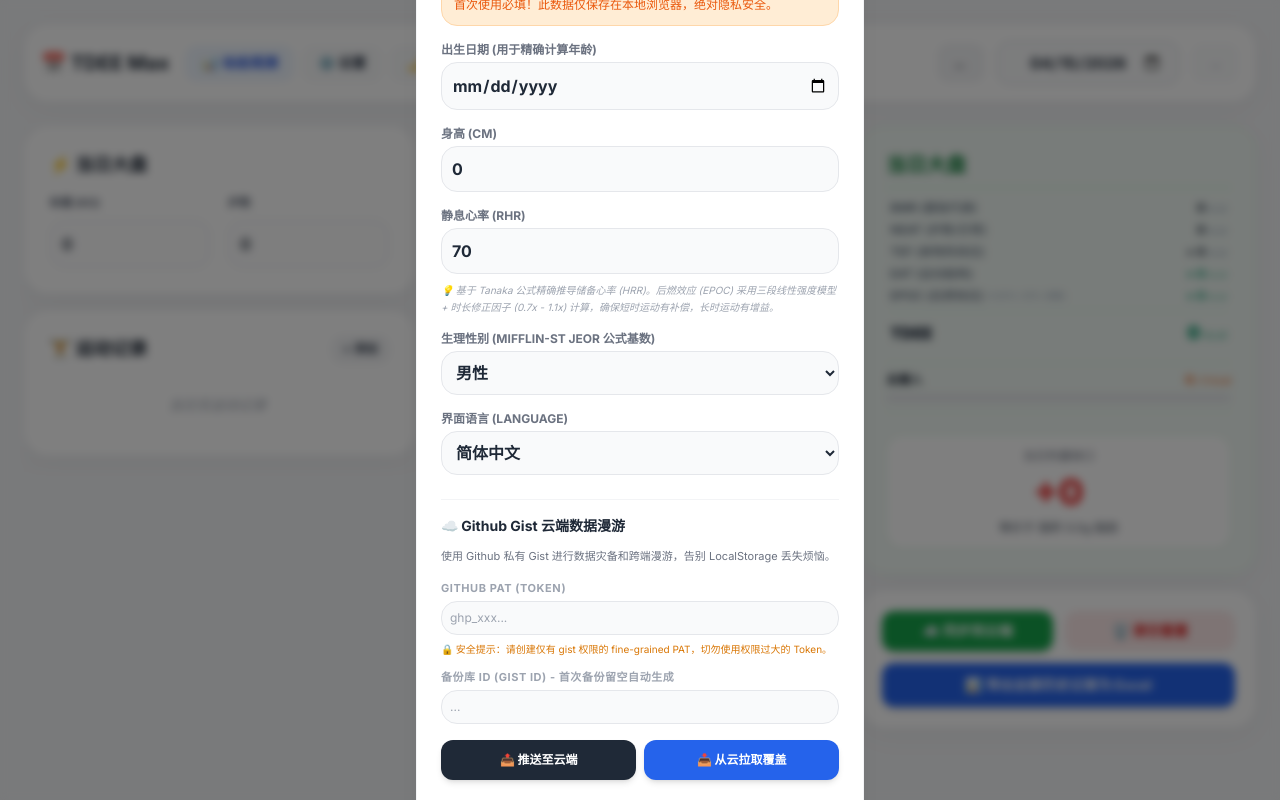
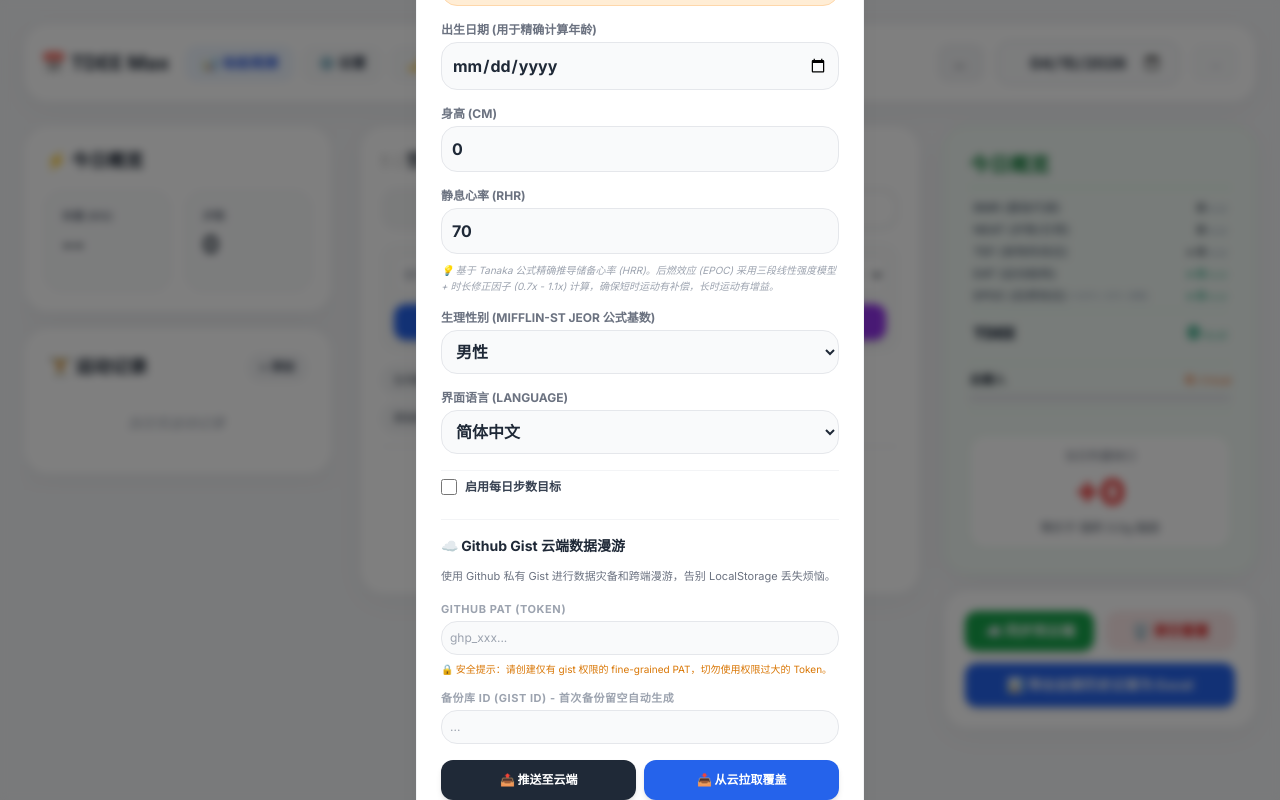
Before and after one commit to DianaChen0518/tdee-max, a Vue app: page / in a window 1280 px wide. Built offline with nearby package versions, Linux system fonts and the light colour scheme.

Commit message:
feat: implement user profile store, core data types, and initial settings UI configuration

```diff
--- a/src/App.vue
+++ b/src/App.vue
@@ -88,7 +88,7 @@ const handleExport = () => {
       <!-- Layout Header -->
       <AppHeader @open-settings="showSettings = true" @open-datavis="showDataVis = true" />
 
-      <main class="grid grid-cols-1 lg:grid-cols-3 gap-4 lg:gap-6 items-start relative">
+      <main class="grid grid-cols-1 lg:grid-cols-[1fr_1.8fr_1fr] gap-4 lg:gap-6 items-start relative">
         <!-- Left Column: Base Stats & Workouts -->
         <div
           class="flex flex-col gap-4 lg:sticky lg:top-6 transition-colors max-h-[100vh] lg:max-h-[calc(100vh-40px)] overflow-y-auto custom-scrollbar pr-1 pb-4"
--- a/src/components/SettingsModal.vue
+++ b/src/components/SettingsModal.vue
@@ -200,6 +200,30 @@ const restoreData = async () => {
             <option value="en-US">{{ t('settings.languages.en') }}</option>
           </select>
         </div>
+
+        <!-- Step Goal Settings -->
+        <div class="pt-2 border-t border-gray-100 dark:border-[#333]">
+          <label class="flex items-center gap-2 cursor-pointer mb-2">
+            <input
+              type="checkbox"
+              v-model="profileStore.userProfile.enableStepGoal"
+              class="w-4 h-4 text-green-600 rounded focus:ring-green-500 bg-gray-50 border-gray-300 dark:bg-[#2c2c2c] dark:border-[#444]"
+            />
+            <span class="text-xs font-bold text-gray-700 dark:text-gray-300">{{
+              t('settings.labels.stepGoalEnable')
+            }}</span>
+          </label>
+          <div v-if="profileStore.userProfile.enableStepGoal">
+            <label class="block text-[10px] font-bold text-gray-500 dark:text-gray-400 mb-1">{{
+              t('settings.labels.stepGoal')
+            }}</label>
+            <input
+              type="number"
+              v-model.number="profileStore.userProfile.stepGoal"
+              class="w-full bg-gray-50 dark:bg-[#2c2c2c] border border-gray-200 dark:border-[#444] rounded-inner p-2.5 text-gray-800 dark:text-white outline-none focus:border-green-500 transition-all font-bold"
+            />
+          </div>
+        </div>
       </div>
 
       <div class="mt-6 border-t border-gray-100 dark:border-[#333] pt-4">
--- a/src/components/features/tdee/BaseStatsModule.vue
+++ b/src/components/features/tdee/BaseStatsModule.vue
@@ -1,38 +1,131 @@
 <script setup lang="ts">
+import { computed, ref, nextTick } from 'vue';
 import { useDailyStore } from '../../../store/useDailyStore';
+import { useProfileStore } from '../../../store/useProfileStore';
 import { useI18n } from 'vue-i18n';
 
 const dailyStore = useDailyStore();
+const profileStore = useProfileStore();
 const { t } = useI18n();
+
+const isEditingWeight = ref(false);
+const isEditingSteps = ref(false);
+const weightInput = ref<HTMLInputElement | null>(null);
+const stepsInput = ref<HTMLInputElement | null>(null);
+
+const editWeight = async () => {
+  isEditingWeight.value = true;
+  await nextTick();
+  weightInput.value?.focus();
+};
+
+const editSteps = async () => {
+  isEditingSteps.value = true;
+  await nextTick();
+  stepsInput.value?.focus();
+};
+
+const previousWeight = computed(() => {
+  const dates = Object.keys(dailyStore.database).sort();
+  const currentIndex = dates.indexOf(dailyStore.selectedDate);
+  if (currentIndex > 0) {
+    for (let i = currentIndex - 1; i >= 0; i--) {
+      const w = dailyStore.database[dates[i]].weight;
+      if (w > 0) return w;
+    }
+  }
+  return null;
+});
+
+const weightDiff = computed(() => {
+  if (previousWeight.value === null || dailyStore.activeDay.weight === 0) return null;
+  return (dailyStore.activeDay.weight - previousWeight.value).toFixed(2);
+});
+
+const stepProgress = computed(() => {
+  const goal = profileStore.userProfile.stepGoal || 6000;
+  return Math.min(100, Math.round((dailyStore.activeDay.steps / goal) * 100));
+});
 </script>
 
 <template>
   <div
-    class="bg-white dark:bg-[#1e1e1e] p-6 rounded-card border border-gray-100 dark:border-[#333] shadow-premium dark:shadow-none shrink-0 transition-colors"
+    class="bg-white dark:bg-[#1e1e1e] p-5 rounded-card border border-gray-100 dark:border-[#333] shadow-premium dark:shadow-none shrink-0 transition-colors"
   >
-    <h2 class="text-lg font-bold mb-4 text-gray-800 dark:text-white">⚡ {{ t('dashboard.title') }}</h2>
+    <h2 class="text-lg font-bold mb-4 text-gray-800 dark:text-white flex items-center gap-2">
+      ⚡ {{ t('dashboard.title') }}
+    </h2>
     <div class="grid grid-cols-2 gap-4">
+      <!-- Weight Card -->
+      <div
+        class="bg-gray-50 dark:bg-[#2c2c2c] rounded-inner p-4 border border-gray-200 dark:border-[#444] transition-all relative group cursor-pointer hover:border-green-500/50 flex flex-col justify-between min-h-[100px]"
+        @click="!isEditingWeight && editWeight()"
+      >
         <div>
-        <label class="block text-xs font-bold text-gray-500 dark:text-gray-400 mb-2 uppercase tracking-tight"
-          >{{ t('dashboard.weight') }} (kg)</label
-        >
+          <div class="text-[11px] font-bold text-gray-500 dark:text-gray-400 mb-2 tracking-wide">
+            {{ t('dashboard.weight') }} (KG)
+          </div>
+          <div v-if="!isEditingWeight" class="text-2xl font-bold text-gray-800 dark:text-white leading-none">
+            {{ dailyStore.activeDay.weight > 0 ? dailyStore.activeDay.weight : '--' }}
+          </div>
+          <div v-else>
             <input
+              ref="weightInput"
               type="number"
               v-model.number="dailyStore.activeDay.weight"
               step="0.1"
-          class="w-full bg-gray-50/50 dark:bg-[#2c2c2c] border border-gray-200 dark:border-[#444] rounded-inner p-3 font-semibold text-gray-800 dark:text-white outline-none focus:border-green-500 focus:ring-4 focus:ring-green-500/10 transition-all font-bold"
+              @blur="isEditingWeight = false"
+              @keyup.enter="isEditingWeight = false"
+              class="w-full bg-transparent border-none text-2xl font-bold text-gray-800 dark:text-white outline-none p-0 focus:ring-0 leading-none h-[24px]"
             />
           </div>
+        </div>
+        <div
+          v-if="weightDiff !== null"
+          class="mt-3 text-[11px] font-bold"
+          :class="Number(weightDiff) <= 0 ? 'text-green-500' : 'text-red-500'"
+        >
+          较上次 {{ Number(weightDiff) > 0 ? '+' : '' }}{{ weightDiff }}
+        </div>
+      </div>
+
+      <!-- Steps Card -->
+      <div
+        class="bg-gray-50 dark:bg-[#2c2c2c] rounded-inner p-4 border border-gray-200 dark:border-[#444] transition-all relative group cursor-pointer hover:border-green-500/50 flex flex-col justify-between min-h-[100px]"
+        @click="!isEditingSteps && editSteps()"
+      >
         <div>
-        <label class="block text-xs font-bold text-gray-500 dark:text-gray-400 mb-2 uppercase tracking-tight">{{
-          t('dashboard.steps')
-        }}</label>
+          <div class="text-[11px] font-bold text-gray-500 dark:text-gray-400 mb-2 tracking-wide">
+            {{ t('dashboard.steps') }}
+          </div>
+          <div v-if="!isEditingSteps" class="text-2xl font-bold text-gray-800 dark:text-white leading-none">
+            {{ dailyStore.activeDay.steps }}
+          </div>
+          <div v-else>
             <input
+              ref="stepsInput"
               type="number"
               v-model.number="dailyStore.activeDay.steps"
               min="0"
-          class="w-full bg-gray-50/50 dark:bg-[#2c2c2c] border border-gray-200 dark:border-[#444] rounded-inner p-3 font-semibold text-gray-800 dark:text-white outline-none focus:border-green-500 focus:ring-4 focus:ring-green-500/10 transition-all font-bold"
+              @blur="isEditingSteps = false"
+              @keyup.enter="isEditingSteps = false"
+              class="w-full bg-transparent border-none text-2xl font-bold text-gray-800 dark:text-white outline-none p-0 focus:ring-0 leading-none h-[24px]"
             />
+          </div>
+        </div>
+
+        <div v-if="profileStore.userProfile.enableStepGoal" class="mt-3">
+          <div class="flex justify-between items-end text-[10px] font-bold text-gray-500 dark:text-gray-400 mb-1.5">
+            <span>目标 {{ profileStore.userProfile.stepGoal || 6000 }}</span>
+            <span class="text-green-500">{{ stepProgress }}%</span>
+          </div>
+          <div class="w-full h-[5px] bg-gray-200 dark:bg-[#1e1e1e] rounded-full overflow-hidden">
+            <div
+              class="h-full bg-green-500 transition-all duration-500 ease-out"
+              :style="{ width: stepProgress + '%' }"
+            ></div>
+          </div>
+        </div>
       </div>
     </div>
   </div>
--- a/src/i18n/locales/en-US.ts
+++ b/src/i18n/locales/en-US.ts
@@ -109,6 +109,8 @@ export default {
       rhr: 'Resting Heart Rate (RHR)',
       gender: 'Biological Gender (for Mifflin-St Jeor)',
       language: 'Interface Language',
+      stepGoalEnable: 'Enable Daily Step Goal',
+      stepGoal: 'Daily Step Goal',
       token: 'GitHub PAT (Token)',
       gistId: 'Backup Gist ID (leave blank to create new)'
     },
--- a/src/i18n/locales/zh-CN.ts
+++ b/src/i18n/locales/zh-CN.ts
@@ -9,7 +9,7 @@ export default {
     backToToday: '回今日'
   },
   dashboard: {
-    title: '当日大盘',
+    title: '今日概览',
     save: '保存当日',
     sync: '同步到云端',
     reset: '清空重置',
@@ -109,6 +109,8 @@ export default {
       rhr: '静息心率 (RHR)',
       gender: '生理性别 (Mifflin-St Jeor 公式基数)',
       language: '界面语言 (Language)',
+      stepGoalEnable: '启用每日步数目标',
+      stepGoal: '每日步数目标',
       token: 'GitHub PAT (Token)',
       gistId: '备份库 ID (Gist ID) - 首次备份留空自动生成'
     },
--- a/src/store/useProfileStore.ts
+++ b/src/store/useProfileStore.ts
@@ -8,7 +8,9 @@ export const useProfileStore = defineStore('profile', () => {
     birthDate: '',
     heightCm: 0,
     gender: 'M',
-    rhr: 70
+    rhr: 70,
+    enableStepGoal: false,
+    stepGoal: 6000
   });
 
   const isConfigured = computed(() => {
--- a/src/types.ts
+++ b/src/types.ts
@@ -10,6 +10,10 @@ export interface UserProfile {
   gender: 'M' | 'F';
   /** Resting Heart Rate in bpm */
   rhr: number;
+  /** Whether daily step goal is enabled */
+  enableStepGoal?: boolean;
+  /** Daily step goal target */
+  stepGoal?: number;
 }
 
 /**
```
Lines whose indentation alone changed are shown as unchanged.
